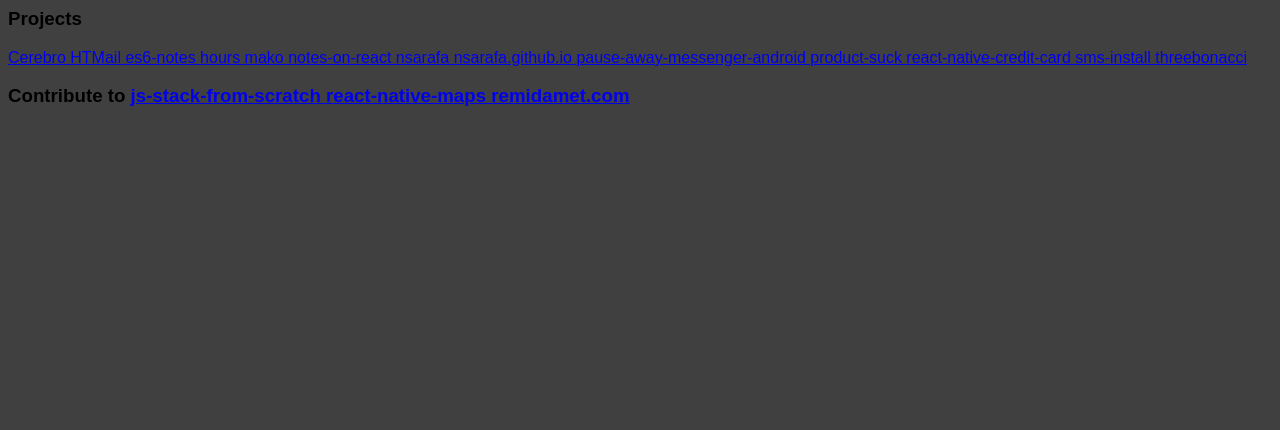
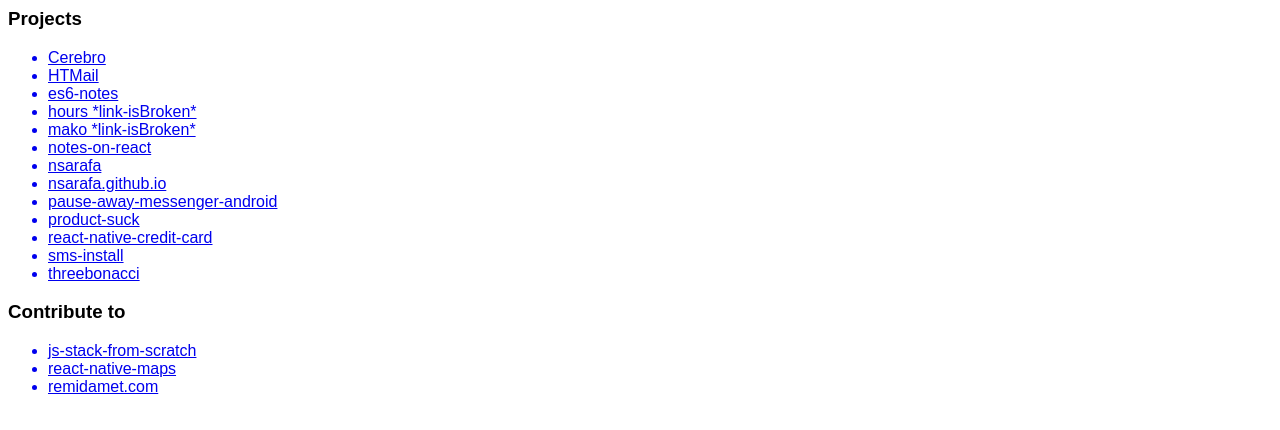
Before and after one commit to nicksarafa/nsarafa.github.io, a website: page index.html in a window 1280 px wide. Drawn offline with Linux system fonts and the light colour scheme.

Commit message:
project, contribution lists init && broken links marked

```diff
--- a/index.html
+++ b/index.html
@@ -10,25 +10,29 @@
   </head>
   <body>
     <h3>Projects</h3>
-    <a href="https://nsarafa.github.io/Cerebro">Cerebro</a>
-    <a href="https://nsarafa.github.io/HTMail">HTMail</a>
-    <a href="https://nsarafa.github.io/es6-notes">es6-notes</a>
-    <a href="https://nsarafa.github.io/hours">hours</a>
-    <a href="https://nsarafa.github.io/mako">mako</a>
-    <a href="https://nsarafa.github.io/notes-on-react">notes-on-react</a>
-    <a href="https://nsarafa.github.io/nsarafa">nsarafa</a>
-    <a href="https://nsarafa.github.io/nsarafa.github.io">nsarafa.github.io</a>
-    <a href="https://nsarafa.github.io/pause-away-messenger-android">pause-away-messenger-android</a>
-    <a href="https://nsarafa.github.io/product-suck">product-suck</a>
-    <a href="https://nsarafa.github.io/react-native-credit-card">react-native-credit-card</a>
-    <a href="https://nsarafa.github.io/sms-install">sms-install</a>
-    <a href="https://nsarafa.github.io/threebonacci">threebonacci</a>
+    <ul>
+      <a href="https://nsarafa.github.io/Cerebro"><li>Cerebro</li></a>
+      <a href="https://nsarafa.github.io/HTMail"><li>HTMail</li></a>
+      <a href="https://nsarafa.github.io/es6-notes"><li>es6-notes</li></a>
+      <a href="https://nsarafa.github.io/hours"><li>hours *link-isBroken*</li></a>
+      <a href="https://nsarafa.github.io/mako"><li>mako *link-isBroken*</li></a>
+      <a href="https://nsarafa.github.io/notes-on-react"><li>notes-on-react</li></a>
+      <a href="https://nsarafa.github.io/nsarafa"><li>nsarafa</li></a>
+      <a href="https://nsarafa.github.io/nsarafa.github.io"><li>nsarafa.github.io</li></a>
+      <a href="https://nsarafa.github.io/pause-away-messenger-android"><li>pause-away-messenger-android</li></a>
+      <a href="https://nsarafa.github.io/product-suck"><li>product-suck</li></a>
+      <a href="https://nsarafa.github.io/react-native-credit-card"><li>react-native-credit-card</li></a>
+      <a href="https://nsarafa.github.io/sms-install"><li>sms-install</li></a>
+      <a href="https://nsarafa.github.io/threebonacci"><li>threebonacci</li></a>
+    </ul>
 
     </br>
 
-    <h3>Contribute to</a>
-    <a href="https://nsarafa.github.io/js-stack-from-scratch">js-stack-from-scratch</a>
-    <a href="https://nsarafa.github.io/react-native-maps">react-native-maps</a>
-    <a href="https://nsarafa.github.io/remidamet.com">remidamet.com</a>
+    <h3>Contribute to</h3>
+    <ul>
+      <a href="https://nsarafa.github.io/js-stack-from-scratch"><li>js-stack-from-scratch</li></a>
+      <a href="https://nsarafa.github.io/react-native-maps"><li>react-native-maps</li></a>
+      <a href="https://nsarafa.github.io/remidamet.com"><li>remidamet.com</li></a>
+    </ul>
   </body>
 </html>
--- a/src/styles/index.scss
+++ b/src/styles/index.scss
@@ -33,7 +33,6 @@
 }
 
 body {
-  background: color(charcoal);
   font-family: Arial, "Helvetica Neue", Helvetica, sans-serif;
 }
 
```
Also changed, not shown: docs/styles/index.css.
